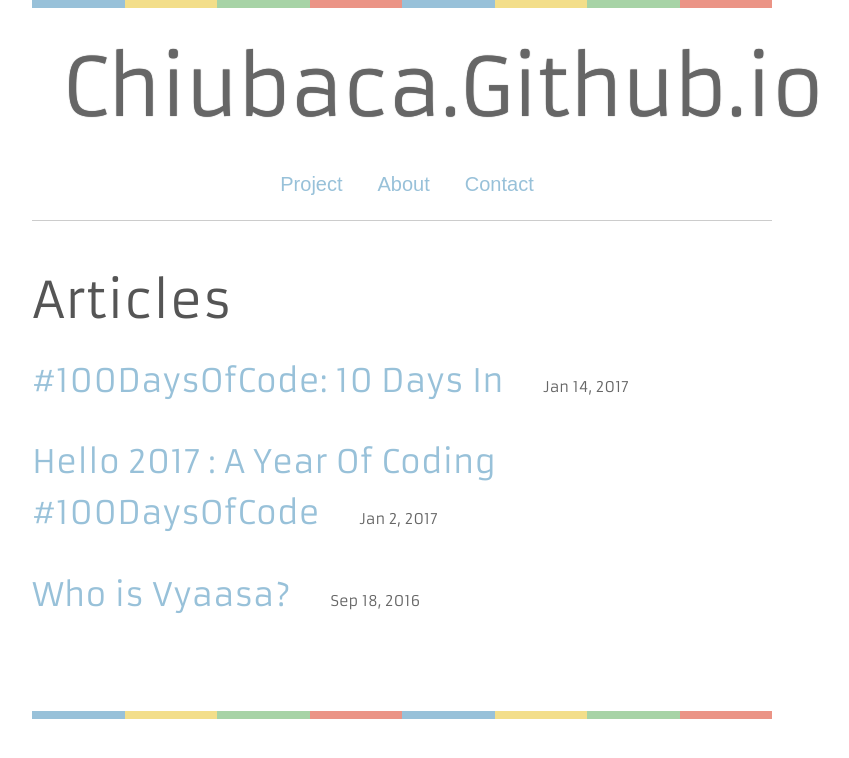
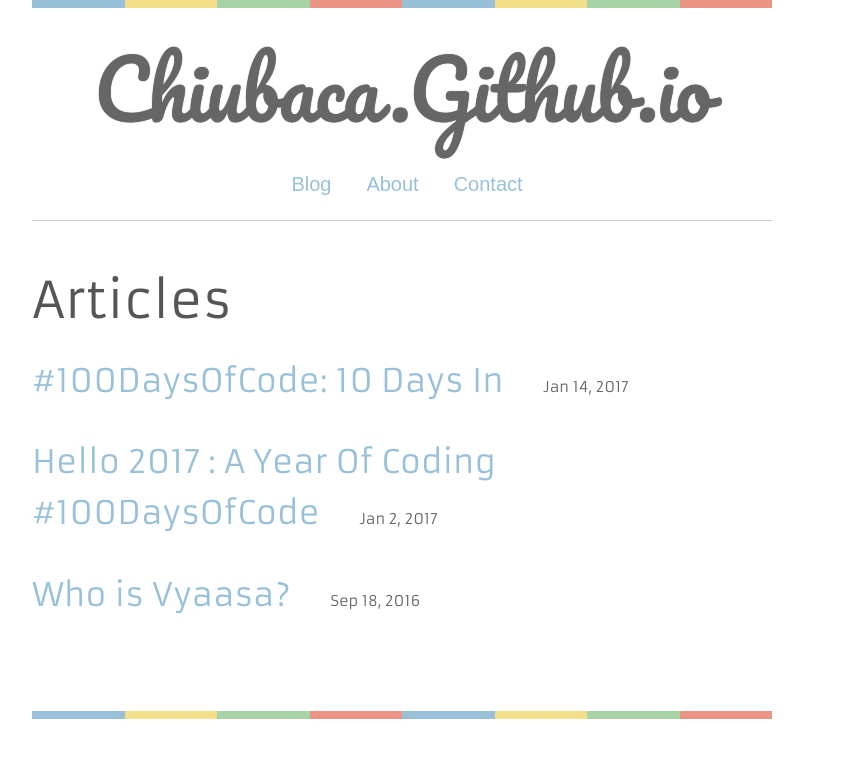
Before and after one commit to chiubaca/chiubaca.github.io, a Jekyll site: the page built from index.html, in a window 1280 px wide. Shown: the top 758 px of the page, without its empty margins (238-1087 px from the left). Built offline with Jekyll 4.4.1, drawn with Linux system fonts in a browser that asks for light colours; the list of posts is cut into pages by our own code.

Commit message:
updated fonts

```diff
--- a/_includes/head.html
+++ b/_includes/head.html
@@ -3,7 +3,7 @@
   <meta http-equiv="X-UA-Compatible" content="IE=edge">
   <meta name="viewport" content="width=device-width, initial-scale=1">
 {% seo %}
-  <link href="https://fonts.googleapis.com/css?family=Armata" rel="stylesheet">
+
   <link rel="stylesheet" href="{{ "/css/main.css" | prepend: site.baseurl }}">
   <link rel="stylesheet" href="{{ "/css/syntax-highlighter.css" | prepend: site.baseurl }}">
   <link rel="canonical" href="{{ page.url | replace:'index.html','' | prepend: site.baseurl | prepend: site.url }}">
--- a/_includes/header.html
+++ b/_includes/header.html
@@ -5,7 +5,7 @@
 
     <a href="{{ site.baseurl }}/"><h1 class="site-title">{{ site.title }}</h1></a>
     <nav class="site-nav">
-    <a href="#" class="nav-link">Project</a>
+    <a href="#" class="nav-link">Blog</a>
     <a href="{{site.baseurl}}/about/" class="nav-link">About</a>
     <a href="{{site.baseurl}}/contact/" class="nav-link">Contact</a>
     </nav>
--- a/css/main.scss
+++ b/css/main.scss
@@ -3,7 +3,11 @@
 ---
 @charset "utf-8";
 
+@import url('https://fonts.googleapis.com/css?family=Armata|Pacifico');
 
+.site-title{
+    font-family: 'Pacifico'
+}
 
 // Our variables
 $base-font-family: Charcoal;
```
Also changed, not shown: _includes/color-bar.html (+12 -1 lines).
